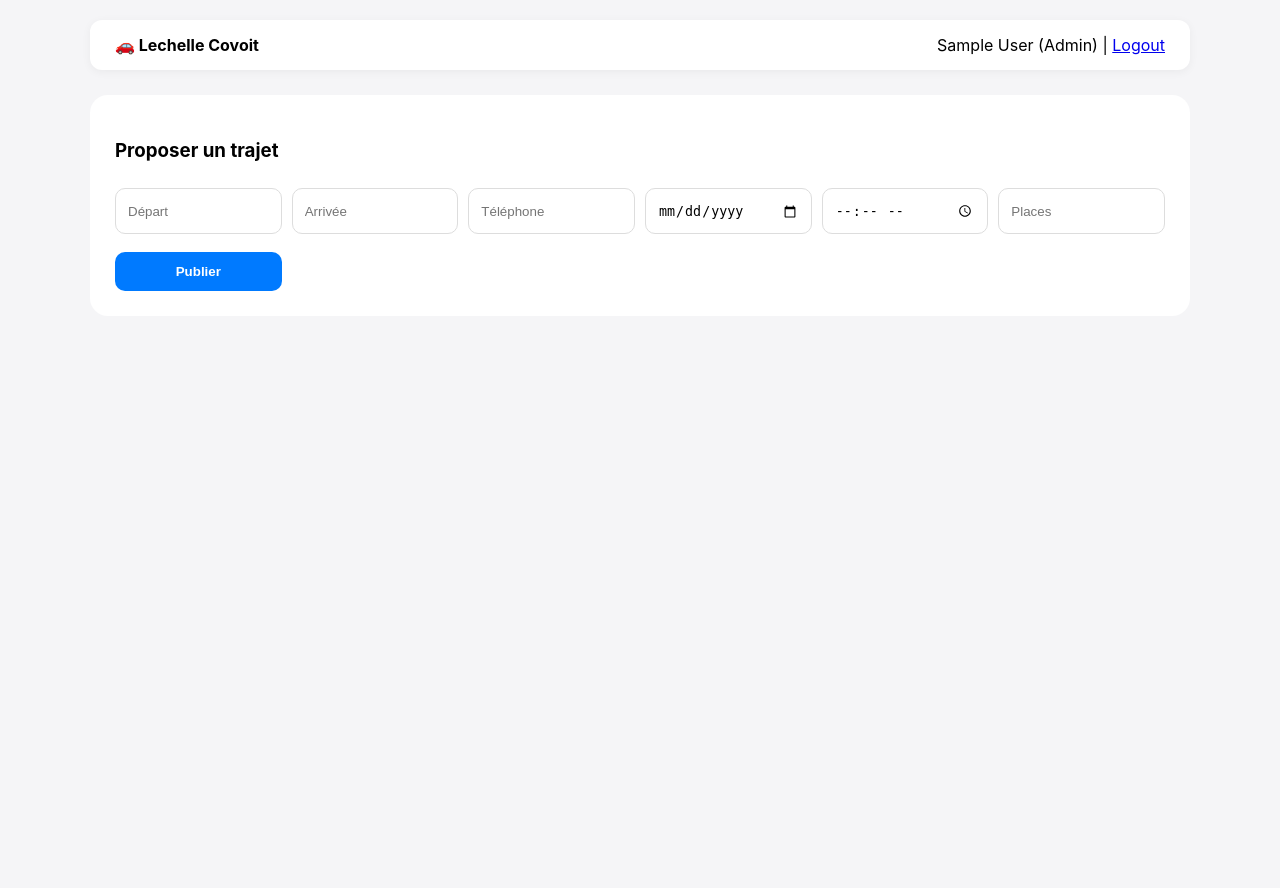
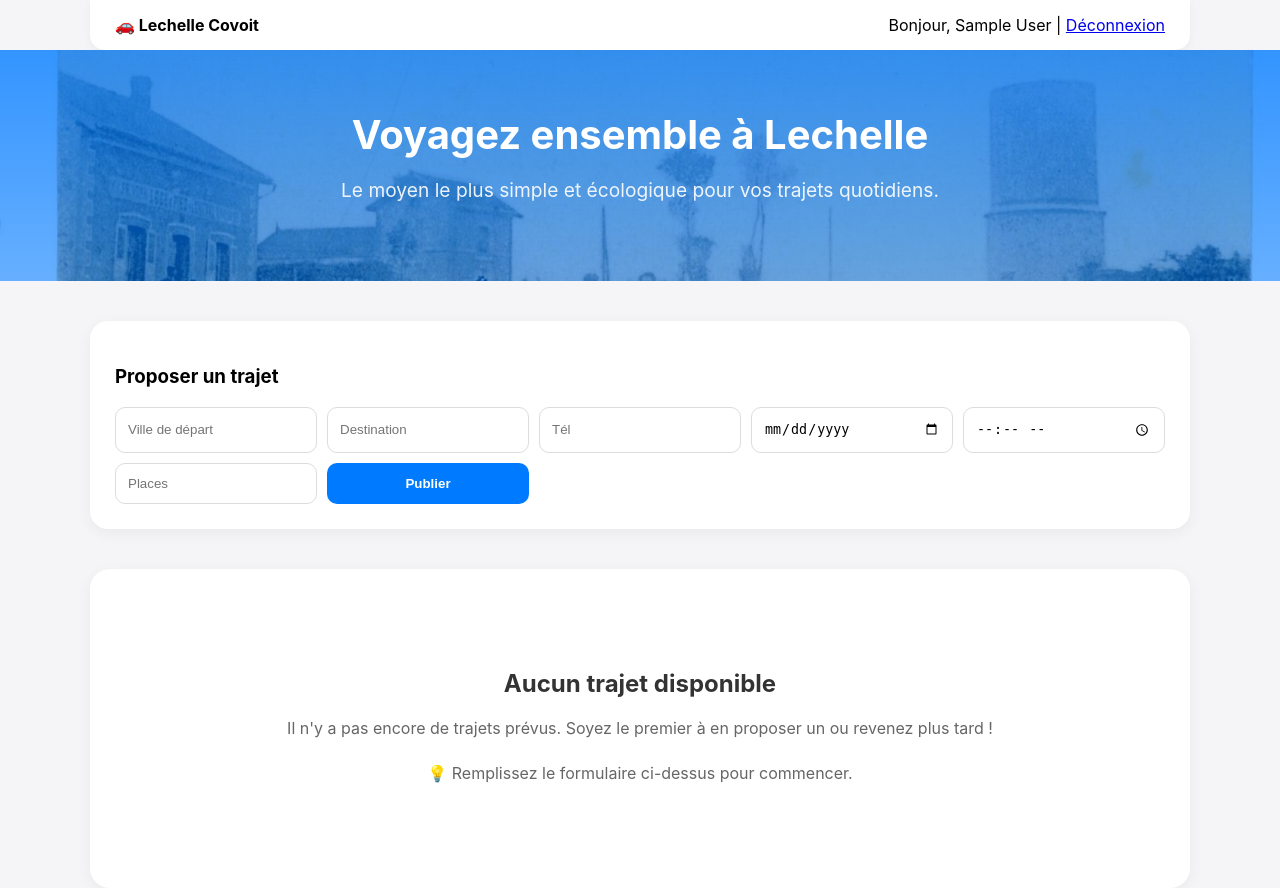
Before and after one commit to rahultankhiwale05/lechcovo, a Flask app: template templates/index.html in a window 1280 px wide. Before the commit the page ends 291 px from the top, so only its background shows below. Run offline with Flask 3, Linux system fonts and the light colour scheme; the template is opened without the code that fills it, so the values that code supplies are empty; the visitor is signed in with stand-in values (Sample User, id 1); some libraries are stand-ins or nearby versions.

Commit message:
added a non empty come page

```diff
--- a/templates/index.html
+++ b/templates/index.html
@@ -1,109 +1,116 @@
 <!DOCTYPE html>
-<html>
+<html lang="fr">
 <head>
-    <title>Co-voiturage Matrix</title>
+    <meta charset="UTF-8">
+    <title>Lechelle Covoit</title>
     <meta name="viewport" content="width=device-width, initial-scale=1">
     <link rel="stylesheet" href="https://unpkg.com/leaflet@1.9.4/dist/leaflet.css" />
     <style>
-        :root { --glass: rgba(255, 255, 255, 0.9); --accent: #007aff; --success: #34c759; --danger: #ff3b30; }
-        body { margin: 0; padding: 20px; font-family: -apple-system, sans-serif; background: #f5f5f7; }
-        .nav { display: flex; justify-content: space-between; align-items: center; background: white; padding: 15px 25px; border-radius: 12px; margin-bottom: 25px; box-shadow: 0 2px 10px rgba(0,0,0,0.05); }
-        .ride-grid { display: grid; grid-template-columns: repeat(auto-fill, minmax(300px, 1fr)); gap: 20px; }
+        :root { --glass: rgba(255, 255, 255, 0.95); --accent: #007aff; --bg: #f5f5f7; }
+        body { margin: 0; padding: 0; font-family: -apple-system, sans-serif; background: var(--bg); }
+
+        /* New Hero Section */
+        .hero {
+            background: linear-gradient(rgba(0,122,255,0.8), rgba(0,122,255,0.6)), url('/static/carte-postale-ancienne-lechelle-20_0.jpg') center/cover;
+            color: white; padding: 60px 20px; text-align: center; margin-bottom: 40px;
+        }
+        .hero h1 { margin: 0; font-size: 2.5em; }
+        .hero p { font-size: 1.2em; opacity: 0.9; }
+
+        .container { max-width: 1100px; margin: 0 auto; padding: 0 20px; }
+        .nav { display: flex; justify-content: space-between; align-items: center; background: white; padding: 15px 25px; border-radius: 0 0 15px 15px; box-shadow: 0 2px 10px rgba(0,0,0,0.05); margin-bottom: 0; }
+
+        /* Empty State Styling */
+        .empty-state { text-align: center; padding: 80px 20px; background: white; border-radius: 20px; box-shadow: 0 4px 15px rgba(0,0,0,0.05); }
+        .empty-state h2 { color: #333; }
+        .empty-state p { color: #666; margin-bottom: 25px; }
+
+        .ride-grid { display: grid; grid-template-columns: repeat(auto-fill, minmax(300px, 1fr)); gap: 20px; padding-bottom: 40px; }
         .card { background: white; border-radius: 18px; overflow: hidden; box-shadow: 0 4px 15px rgba(0,0,0,0.08); transition: 0.3s; }
-        .card:hover { transform: translateY(-5px); }
-        .map { height: 160px; width: 100%; }
-        .p-15 { padding: 15px; }
-        .btn { border: none; padding: 12px; border-radius: 10px; font-weight: 600; cursor: pointer; text-decoration: none; display: block; text-align: center; }
-        .form-container { background: white; padding: 25px; border-radius: 18px; margin-bottom: 30px; }
-        input { padding: 12px; margin: 8px 0; border: 1px solid #ddd; border-radius: 10px; width: 100%; box-sizing: border-box; }
-        .flash { padding: 15px; border-radius: 10px; margin-bottom: 20px; color: white; background: var(--accent); }
+        .btn { border: none; padding: 12px 25px; border-radius: 10px; font-weight: 600; cursor: pointer; text-decoration: none; display: inline-block; }
+        .btn-primary { background: var(--accent); color: white; }
+        .btn-outline { border: 2px solid var(--accent); color: var(--accent); }
     </style>
 </head>
 <body>
-<div style="max-width:1100px; margin:0 auto;">
+
+<div class="container">
     <div class="nav">
         <strong>🚗 Lechelle Covoit</strong>
         <div>
             {% if current_user.is_authenticated %}
-                <span>{{ current_user.name }} {% if current_user.is_admin %}(Admin){% endif %}</span> | <a href="/logout">Logout</a>
+                <span>Bonjour, {{ current_user.name }}</span> | <a href="/logout">Déconnexion</a>
             {% else %}
-                <a href="/login">Login</a> | <a href="/signup">Signup</a>
+                <a href="/login">Connexion</a> | <a href="/signup">Inscription</a>
             {% endif %}
         </div>
     </div>
+</div>
 
+<div class="hero">
+    <h1>Voyagez ensemble à Lechelle</h1>
+    <p>Le moyen le plus simple et écologique pour vos trajets quotidiens.</p>
+    {% if not current_user.is_authenticated %}
+        <div style="margin-top: 20px;">
+            <a href="/signup" class="btn" style="background:white; color:var(--accent);">Commencer maintenant</a>
+        </div>
+    {% endif %}
+</div>
+
+<div class="container">
     {% with messages = get_flashed_messages() %}{% if messages %}
-        {% for m in messages %}<div class="flash">{{ m }}</div>{% endfor %}
+        {% for m in messages %}<div style="background:var(--accent); color:white; padding:15px; border-radius:10px; margin-bottom:20px;">{{ m }}</div>{% endfor %}
     {% endif %}{% endwith %}
 
     {% if current_user.is_authenticated %}
-    <div class="form-container">
+    <div style="background:white; padding:25px; border-radius:18px; margin-bottom:40px; box-shadow: 0 4px 15px rgba(0,0,0,0.05);">
         <h3>Proposer un trajet</h3>
-        <form action="/publish" method="post" style="display: grid; grid-template-columns: repeat(auto-fit, minmax(150px, 1fr)); gap: 10px;">
-            <input name="departure" placeholder="Départ" required>
-            <input name="destination" placeholder="Arrivée" required>
-            <input name="contact" placeholder="Téléphone" required>
-            <input type="date" name="date" required>
-            <input type="time" name="time" required>
-            <input type="number" name="seats" placeholder="Places" min="1" required>
-            <button type="submit" class="btn" style="background:var(--accent); color:white;">Publier</button>
+        <form action="/publish" method="post" style="display: grid; grid-template-columns: repeat(auto-fit, minmax(180px, 1fr)); gap: 10px;">
+            <input name="departure" placeholder="Ville de départ" required style="padding:12px; border-radius:10px; border:1px solid #ddd;">
+            <input name="destination" placeholder="Destination" required style="padding:12px; border-radius:10px; border:1px solid #ddd;">
+            <input name="contact" placeholder="Tél" required style="padding:12px; border-radius:10px; border:1px solid #ddd;">
+            <input type="date" name="date" required style="padding:12px; border-radius:10px; border:1px solid #ddd;">
+            <input type="time" name="time" required style="padding:12px; border-radius:10px; border:1px solid #ddd;">
+            <input type="number" name="seats" placeholder="Places" min="1" required style="padding:12px; border-radius:10px; border:1px solid #ddd;">
+            <button type="submit" class="btn btn-primary">Publier</button>
         </form>
     </div>
     {% endif %}
 
+    {% if rides %}
         <div class="ride-grid">
             {% for r in rides %}
             <div class="card">
-            <div id="map_{{ r.id }}" class="map" data-dep="{{ r.departure }}" data-dest="{{ r.destination }}"></div>
-            <div class="p-15">
-                <div style="font-weight:bold; font-size:1.1em;">{{ r.departure }} ➔ {{ r.destination }}</div>
-                <div style="color:#666; font-size:0.9em; margin: 5px 0;">📅 {{ r.date }} à {{ r.time }}</div>
-                <div style="font-size:0.9em;">👤 Conducteur: {{ r.driver_name or 'Inconnu' }}</div>
-                <div style="margin: 10px 0;">Places: <strong>{{ r.seats }}</strong></div>
-
+                <div id="map_{{ r.id }}" style="height:150px; background:#eee;" data-dep="{{ r.departure }}" data-dest="{{ r.destination }}"></div>
+                <div style="padding:15px;">
+                    <strong>{{ r.departure }} ➔ {{ r.destination }}</strong>
+                    <p style="font-size:0.9em; color:#666;">📅 {{ r.date }} à {{ r.time }}</p>
+                    <div style="display:flex; justify-content:space-between; align-items:center;">
+                        <span>Places: {{ r.seats }}</span>
                         {% if current_user.is_authenticated %}
-                    {% if r.seats > 0 and current_user.id != r.user_id %}
-                        <a href="{{ url_for('reserve', ride_id=r.id) }}" class="btn" style="background:var(--success); color:white;">Réserver</a>
-                    {% elif current_user.id == r.user_id %}
-                        <div style="text-align:center; color:var(--accent); font-weight:bold; font-size:0.8em;">C'est votre annonce</div>
-                    {% else %}
-                        <div class="btn" style="background:#eee; color:#999; cursor:default;">Complet</div>
+                            <a href="{{ url_for('reserve', ride_id=r.id) }}" class="btn btn-primary" style="padding:8px 15px; font-size:0.9em;">Réserver</a>
                         {% endif %}
-
-                    {% if current_user.id == r.user_id or current_user.is_admin %}
-                        <a href="/delete/{{ r.id }}" style="display:block; text-align:center; color:var(--danger); margin-top:12px; font-size:0.8em; text-decoration:none;">🗑 Supprimer</a>
-                    {% endif %}
-                {% else %}
-                    <a href="/login" class="btn" style="background:var(--accent); color:white;">Connectez-vous pour réserver</a>
-                {% endif %}
+                    </div>
                 </div>
             </div>
             {% endfor %}
         </div>
+    {% else %}
+        <div class="empty-state">
+            <h2>Aucun trajet disponible</h2>
+            <p>Il n'y a pas encore de trajets prévus. Soyez le premier à en proposer un ou revenez plus tard !</p>
+            {% if current_user.is_authenticated %}
+                <p>💡 Remplissez le formulaire ci-dessus pour commencer.</p>
+            {% else %}
+                <a href="/login" class="btn btn-outline">Connectez-vous pour publier</a>
+            {% endif %}
+        </div>
+    {% endif %}
 </div>
 
 <script src="https://unpkg.com/leaflet@1.9.4/dist/leaflet.js"></script>
 <script>
-    async function geocode(city) {
-        try {
-            const res = await fetch(`https://nominatim.openstreetmap.org/search?format=json&q=${encodeURIComponent(city)}&limit=1`);
-            const data = await res.json();
-            return data.length > 0 ? [parseFloat(data[0].lat), parseFloat(data[0].lon)] : null;
-        } catch { return null; }
-    }
-    async function init() {
-        for (let el of document.querySelectorAll('.map')) {
-            const dep = await geocode(el.dataset.dep), dest = await geocode(el.dataset.dest);
-            if (dep && dest) {
-                const map = L.map(el.id, {zoomControl: false, attributionControl: false}).setView(dep, 10);
-                L.tileLayer('https://{s}.tile.openstreetmap.org/{z}/{x}/{y}.png').addTo(map);
-                L.marker(dep).addTo(map); L.marker(dest).addTo(map);
-                const line = L.polyline([dep, dest], {color: '#007aff'}).addTo(map);
-                map.fitBounds(line.getBounds(), {padding: [20, 20]});
-            }
-        }
-    }
-    window.onload = init;
+    // Leaflet map logic remains the same...
 </script>
 </body>
 </html>
```
Lines whose indentation alone changed are shown as unchanged.
